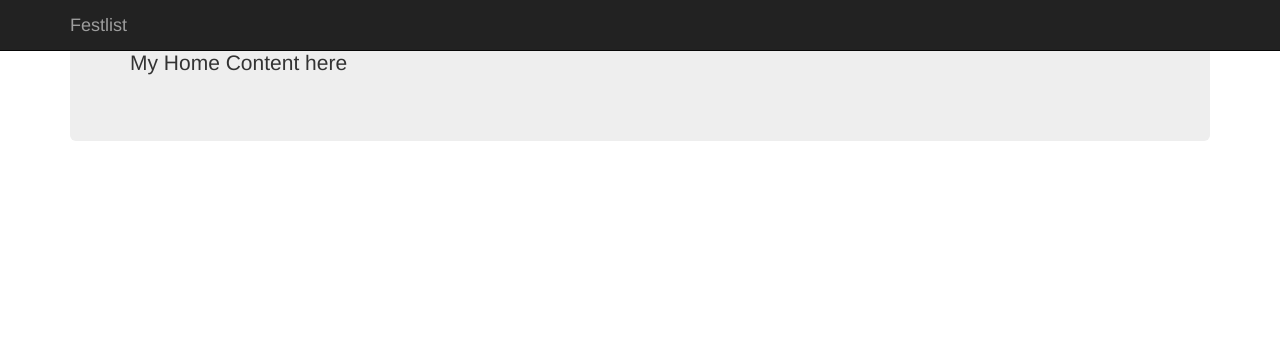
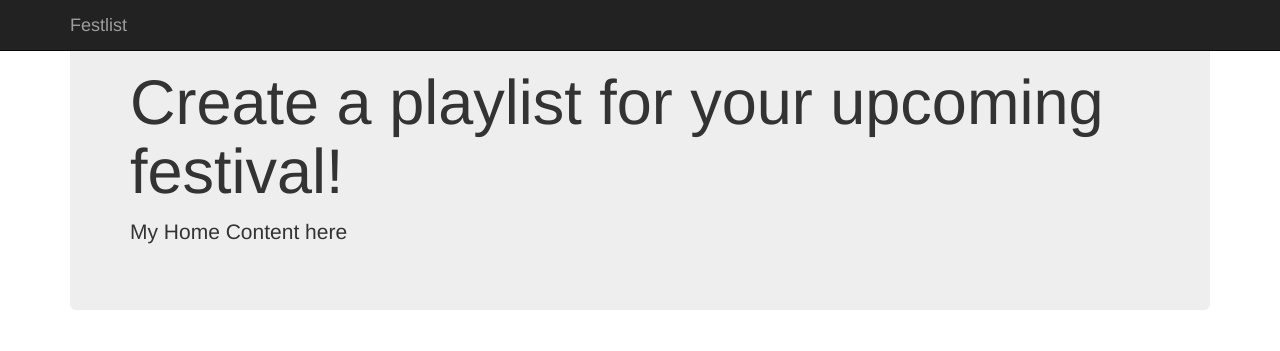
Before and after one commit to browniebroke/festilist, a Django app: page / in a window 1280 px wide. Shown: the top 351 px of the page. Run offline with Django 3.2, Linux system fonts and the light colour scheme; some libraries are stand-ins or nearby versions.

Commit message:
Home enhancements

```diff
--- a/festlist/templates/index.html
+++ b/festlist/templates/index.html
@@ -3,5 +3,6 @@
 {% block title %}Festlist - Home{% endblock %}
 
 {% block content %}
+<h1>Create a playlist for your upcoming festival!</h1>
 <p>My Home Content here</p>
 {% endblock %}
```
